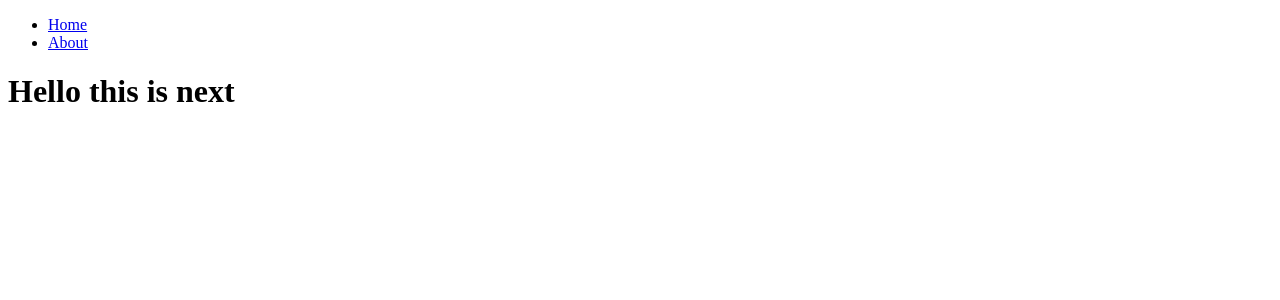
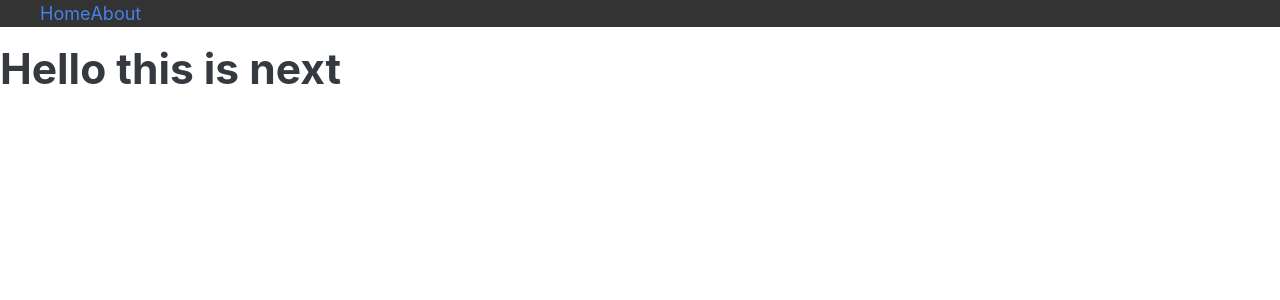
Before and after one commit to tsoisauce/fuzzy-potato, a Next.js app: page / in a window 1280 px wide. Shown: the top 300 px of the page. Built offline with nearby package versions, Linux system fonts and the light colour scheme.

Commit message:
add layout

```diff
--- /dev/null
+++ b/components/Layout.js
@@ -0,0 +1,15 @@
+import Head from 'next/head';
+import Navbar from './Navbar';
+
+const Layout = (props) => (
+    <div>
+        <Head>
+            <title>Bitcoin Price</title>
+            <link rel="stylesheet" href="https://bootswatch.com/4/litera/bootstrap.min.css" />
+        </Head>
+        <Navbar />
+        {props.children}
+    </div>
+)
+
+export default Layout;
--- a/components/Navbar.js
+++ b/components/Navbar.js
@@ -16,6 +16,26 @@ const Navbar = () => {
           </Link>
         </li>
       </ul>
+
+      <style jsx>{`
+        ul {
+          background: #333;
+          color: #fff;
+          list-style: none;
+          display: flex;
+        }
+
+        ul li {
+          font-size: 18px;
+          margin-right: 20 px;
+        }
+
+        ul li a {
+          color #fff;
+          text-decoration: none;
+        }
+      `}</style>
+
     </div>
   );
 };
--- a/pages/index.js
+++ b/pages/index.js
@@ -1,10 +1,11 @@
-import Navbar from '../components/Navbar';
+import Layout from '../components/Layout';
 
 const Index = () => (
-    <div>
-        <Navbar />
-        <h1>Hello this is next</h1>
-    </div>
+    <Layout>
+        <div>
+            <h1>Hello this is next</h1>
+        </div>
+    </Layout>
 );
 
 export default Index;
```
Also changed, not shown: pages/about.js (+7 -6 lines).
